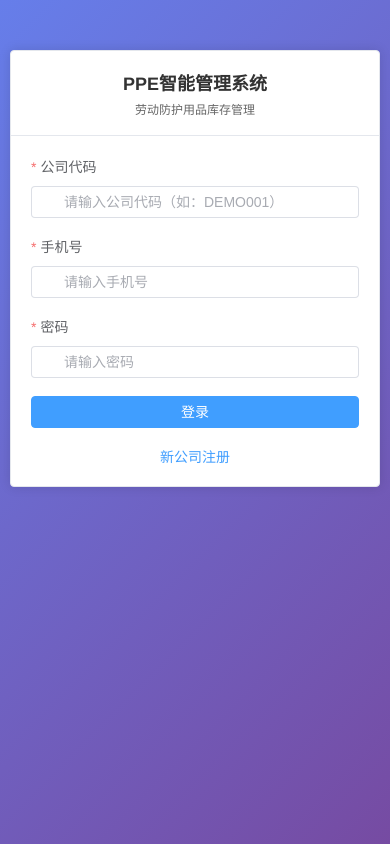
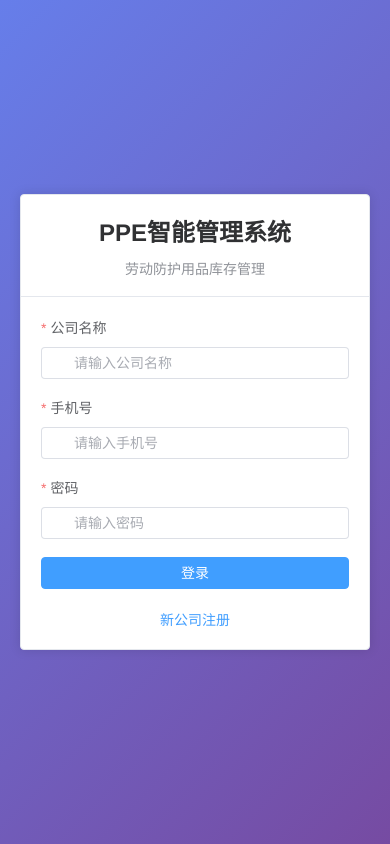
Before and after one commit to Yaphet0906/ppe-smart-manager, a Vue app: page /#/login in a window 390 px wide. Built offline with nearby package versions, Linux system fonts and the light colour scheme; no server answers.

Commit message:
feat: 删除公司代码，改用公司名称登录
- 登录改为：公司名称 + 手机号 + 密码
- 注册改为：只需要公司名称，自动生成内部code
- 删除所有公司代码显示和输入
- 扫码领用改为输入公司名称

```diff
--- a/frontend/src/store/index.js
+++ b/frontend/src/store/index.js
@@ -12,7 +12,6 @@ export const useUserStore = defineStore('user', {
     isLoggedIn: (state) => !!state.token,
     username: (state) => state.userInfo.name || '',
     companyId: (state) => state.userInfo.companyId || '',
-    companyCode: (state) => state.userInfo.companyCode || '',
     companyName: (state) => state.userInfo.companyName || ''
   },
 
--- a/frontend/src/views/Layout.vue
+++ b/frontend/src/views/Layout.vue
@@ -72,7 +72,6 @@
         <el-descriptions-item label="用户名">{{ userProfile.name }}</el-descriptions-item>
         <el-descriptions-item label="角色">{{ userProfile.role === 'admin' ? '管理员' : '操作员' }}</el-descriptions-item>
         <el-descriptions-item label="所属公司">{{ userProfile.company_name }}</el-descriptions-item>
-        <el-descriptions-item label="公司代码">{{ userProfile.company_code }}</el-descriptions-item>
         <el-descriptions-item label="手机号">{{ userProfile.phone || '-' }}</el-descriptions-item>
         <el-descriptions-item label="邮箱">{{ userProfile.email || '-' }}</el-descriptions-item>
       </el-descriptions>
--- a/frontend/src/views/Login.vue
+++ b/frontend/src/views/Login.vue
@@ -7,10 +7,10 @@
       </template>
 
       <el-form :model="form" :rules="rules" ref="loginForm" label-position="top">
-        <el-form-item label="公司代码" prop="companyCode">
+        <el-form-item label="公司名称" prop="companyName">
           <el-input
-            v-model="form.companyCode"
-            placeholder="请输入公司代码（如：DEMO001）"
+            v-model="form.companyName"
+            placeholder="请输入公司名称"
             prefix-icon="OfficeBuilding"
           />
         </el-form-item>
@@ -55,10 +55,6 @@
       <el-form :model="registerForm" :rules="registerRules" ref="registerFormRef" label-position="top">
         <el-form-item label="公司名称" prop="companyName">
           <el-input v-model="registerForm.companyName" placeholder="请输入公司名称" />
-        </el-form-item>
-
-        <el-form-item label="公司代码" prop="companyCode">
-          <el-input v-model="registerForm.companyCode" placeholder="请输入公司代码（英文+数字，如：ABC001）" />
         </el-form-item>
 
         <el-form-item label="联系人姓名" prop="contactName">
@@ -124,20 +120,19 @@ export default {
     });
 
     const form = reactive({
-      companyCode: '',
+      companyName: '',
       phone: '',
       password: ''
     });
 
     const rules = {
-      companyCode: [{ required: true, message: '请输入公司代码', trigger: 'blur' }],
+      companyName: [{ required: true, message: '请输入公司名称', trigger: 'blur' }],
       phone: [{ required: true, message: '请输入手机号', trigger: 'blur' }],
       password: [{ required: true, message: '请输入密码', trigger: 'blur' }]
     };
 
     const registerForm = reactive({
       companyName: '',
-      companyCode: '',
       contactName: '',
       contactPhone: '',
       adminPassword: '',
@@ -154,10 +149,6 @@ export default {
 
     const registerRules = {
       companyName: [{ required: true, message: '请输入公司名称', trigger: 'blur' }],
-      companyCode: [
-        { required: true, message: '请输入公司代码', trigger: 'blur' },
-        { pattern: /^[a-zA-Z0-9]+$/, message: '公司代码只能包含英文和数字', trigger: 'blur' }
-      ],
       contactName: [{ required: true, message: '请输入联系人姓名', trigger: 'blur' }],
       contactPhone: [
         { required: true, message: '请输入联系人手机号', trigger: 'blur' },
@@ -210,17 +201,16 @@ export default {
 
         const res = await request.post('/user/register-company', {
           companyName: registerForm.companyName,
-          companyCode: registerForm.companyCode,
           contactName: registerForm.contactName,
           contactPhone: registerForm.contactPhone,
           adminPassword: registerForm.adminPassword
         });
 
         if (res.code === 200) {
-          ElMessage.success('注册成功，请使用公司代码和手机号登录');
+          ElMessage.success('注册成功，请使用公司名称和手机号登录');
           showRegister.value = false;
           // 自动填充登录表单
-          form.companyCode = registerForm.companyCode;
+          form.companyName = registerForm.companyName;
           form.phone = registerForm.contactPhone;
         } else {
           ElMessage.error(res.msg || '注册失败');
@@ -255,55 +245,32 @@ export default {
 .login-container {
   min-height: 100vh;
   display: flex;
+  align-items: center;
   justify-content: center;
-  align-items: center;
   background: linear-gradient(135deg, #667eea 0%, #764ba2 100%);
   padding: 20px;
 }
 
 .login-card {
-  width: 400px;
-  max-width: 100%;
+  width: 100%;
+  max-width: 400px;
 }
 
 .login-title {
   text-align: center;
   margin: 0;
-  color: #333;
-  font-size: 20px;
+  color: #303133;
 }
 
 .login-subtitle {
   text-align: center;
-  margin: 5px 0 0;
-  color: #666;
+  color: #909399;
   font-size: 14px;
+  margin: 10px 0 0;
 }
 
 .login-options {
-  display: flex;
-  justify-content: center;
-  margin-top: 15px;
-}
-
-/* 手机端适配 */
-@media (max-width: 768px) {
-  .login-container {
-    padding: 10px;
-    align-items: flex-start;
-    padding-top: 50px;
-  }
-
-  .login-card {
-    width: 100%;
-  }
-
-  .login-title {
-    font-size: 18px;
-  }
-
-  .login-subtitle {
-    font-size: 12px;
-  }
+  text-align: center;
+  margin-top: 20px;
 }
 </style>
--- a/frontend/src/views/QRCodeManage.vue
+++ b/frontend/src/views/QRCodeManage.vue
@@ -66,9 +66,9 @@ export default {
       const warehouse = warehouseList.value.find(w => w.id === form.warehouseId);
       if (!warehouse) return;
 
-      const companyCode = userStore.userInfo?.companyCode || 'DEMO';
+      const companyName = userStore.userInfo?.companyName || 'DEMO';
       const baseUrl = window.location.origin;
-      const url = `${baseUrl}/#/quick-outbound?code=${companyCode}&warehouse=${warehouse.id}`;
+      const url = `${baseUrl}/#/quick-outbound?company=${encodeURIComponent(companyName)}&warehouse=${warehouse.id}`;
 
       qrList.value.push({
         warehouseName: warehouse.name,
--- a/frontend/src/views/QuickOutbound.vue
+++ b/frontend/src/views/QuickOutbound.vue
@@ -11,10 +11,10 @@
         label-position="top"
         class="mobile-form"
       >
-        <el-form-item label="公司代码" prop="companyCode">
+        <el-form-item label="公司名称" prop="companyName">
           <el-input
-            v-model="form.companyCode"
-            placeholder="请输入公司代码"
+            v-model="form.companyName"
+            placeholder="请输入公司名称"
             size="large"
             clearable
           />
@@ -106,7 +106,7 @@ export default {
     const formRef = ref(null);
 
     const form = reactive({
-      companyCode: route.query.code || '',
+      companyName: route.query.company || '',
       employeeName: '',
       employeePhone: '',
       itemId: null,
@@ -114,7 +114,7 @@ export default {
     });
 
     const rules = {
-      companyCode: [{ required: true, message: '请输入公司代码', trigger: 'blur' }],
+      companyName: [{ required: true, message: '请输入公司名称', trigger: 'blur' }],
       employeeName: [{ required: true, message: '请输入姓名', trigger: 'blur' }],
       employeePhone: [
         { required: true, message: '请输入手机号', trigger: 'blur' },
@@ -125,9 +125,9 @@ export default {
     };
 
     const fetchItems = async () => {
-      if (!form.companyCode) return;
+      if (!form.companyName) return;
       try {
-        const res = await request.post('/ppe/public-list', { companyCode: form.companyCode });
+        const res = await request.get('/ppe/public-list', { params: { companyName: form.companyName } });
         if (res.code === 200) {
           itemList.value = res.data;
         }
```
Also changed, not shown: 2 other files (tests, documents, lock files or other folders).
